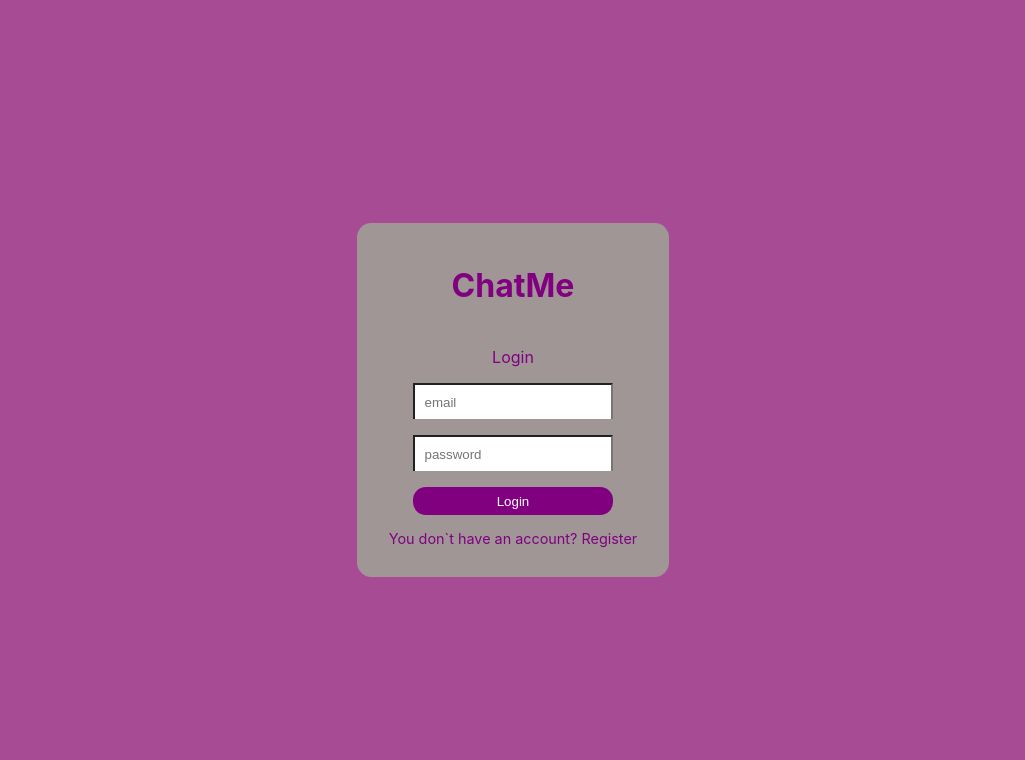
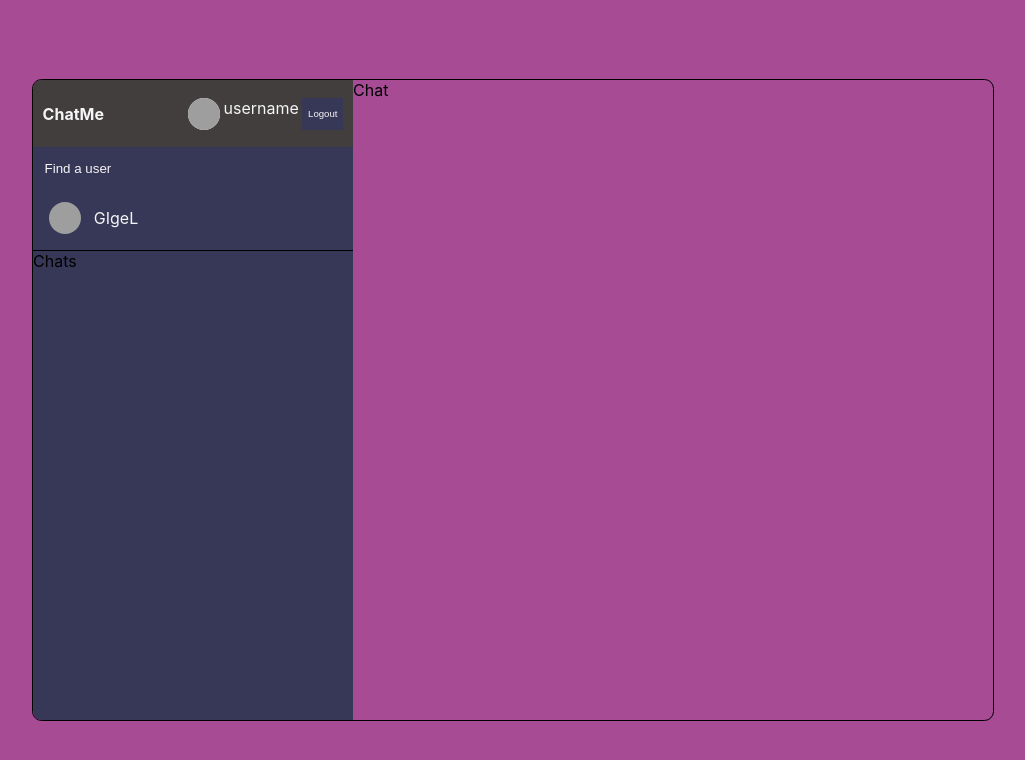
Before and after one commit to Vivy/chat-react, a React (Create React App) app: page / in a window 1280 px wide. Shown: the top 760 px of the page, without its empty margins (127-1152 px from the left). Built offline with nearby package versions, Linux system fonts and the light colour scheme; grey boxes are pictures that could not be loaded.

Commit message:
feat: added some components

```diff
--- a/src/App.js
+++ b/src/App.js
@@ -1,3 +1,4 @@
+import Home from './component/pages/home';
 import Login from './component/pages/login';
 import Register from './component/pages/register';
 import './style.scss';
@@ -5,7 +6,8 @@ import './style.scss';
 const App = () => {
   return (
     // <Register />
-    <Login />
+    // <Login />
+    <Home />
   );
 }
 
--- /dev/null
+++ b/src/component/chat/chat.jsx
@@ -0,0 +1,5 @@
+const Chat = () => {
+  return <div className='chat'>Chat</div>;
+};
+
+export default Chat;
--- /dev/null
+++ b/src/component/chats/chats.jsx
@@ -0,0 +1,5 @@
+const Chats = () => {
+  return <div className='chats'>Chats</div>;
+};
+
+export default Chats;
--- /dev/null
+++ b/src/component/input/input.jsx
@@ -0,0 +1,5 @@
+const Input = () => {
+  return <div>Input</div>;
+};
+
+export default Input;
--- /dev/null
+++ b/src/component/message/message.jsx
@@ -0,0 +1,5 @@
+const Message = () => {
+  return <div>Message</div>;
+};
+
+export default Message;
--- /dev/null
+++ b/src/component/navbar/navbar.jsx
@@ -0,0 +1,17 @@
+const Navbar = () => {
+  return (
+    <div className='navbar'>
+      <span className='logo'>ChatMe</span>
+      <div className='user '>
+        <img
+          src='https://images.pexels.com/photos/14589717/pexels-photo-14589717.jpeg?auto=compress&cs=tinysrgb&w=600&lazy=load'
+          alt='user'
+        />
+        <span>username</span>
+        <button>Logout</button>
+      </div>
+    </div>
+  );
+};
+
+export default Navbar;
--- a/src/component/pages/home.jsx
+++ b/src/component/pages/home.jsx
@@ -0,0 +1,15 @@
+import Chat from '../chat/chat';
+import Sidebar from '../sidebar/sidebar';
+
+const Home = () => {
+  return (
+    <div className='home'>
+      <div className='home__container'>
+        <Sidebar />
+        <Chat />
+      </div>
+    </div>
+  );
+};
+
+export default Home;
--- a/src/component/pages/login.jsx
+++ b/src/component/pages/login.jsx
@@ -2,8 +2,8 @@ import { Form, Formik } from 'formik';
 
 const Login = () => {
   return (
-    <div className='container'>
-      <div className='container__wrapper'>
+    <div className='formContainer'>
+      <div className='formContainer__wrapper'>
         <h2>ChatMe</h2>
         <p className='title'>Login</p>
         <Formik
--- a/src/component/pages/register.jsx
+++ b/src/component/pages/register.jsx
@@ -1,9 +1,10 @@
 import { Form, Formik } from 'formik';
 import { FcAddImage } from 'react-icons/fc';
+
 const Register = () => {
   return (
-    <div className='container'>
-      <div className='container__wrapper'>
+    <div className='formContainer'>
+      <div className='formContainer__wrapper'>
         <h2>ChatMe</h2>
         <p className='title'>Register</p>
         <Formik
--- /dev/null
+++ b/src/component/searchbar/searchbar.jsx
@@ -0,0 +1,20 @@
+const Searchbar = () => {
+  return (
+    <div className='search'>
+      <div className='searchForm'>
+        <input type='text' placeholder='Find a user' />
+      </div>
+      <div className='userChat'>
+        <img
+          src='https://images.pexels.com/photos/14589717/pexels-photo-14589717.jpeg?auto=compress&cs=tinysrgb&w=600&lazy=load'
+          alt=''
+        />
+        <div className='userChatInfo'>
+          <span>GIgeL</span>
+        </div>
+      </div>
+    </div>
+  );
+};
+
+export default Searchbar;
--- /dev/null
+++ b/src/component/sidebar/sidebar.jsx
@@ -0,0 +1,15 @@
+import Chats from '../chats/chats';
+import Navbar from '../navbar/navbar';
+import Searchbar from '../searchbar/searchbar';
+
+const Sidebar = () => {
+  return (
+    <div className='sidebar'>
+      <Navbar />
+      <Searchbar />
+      <Chats />
+    </div>
+  );
+};
+
+export default Sidebar;
--- a/src/style.scss
+++ b/src/style.scss
@@ -1,4 +1,4 @@
-.container {
+.formContainer {
   background: rgb(167, 75, 149);
   display: flex;
   justify-content: center;
@@ -61,3 +61,101 @@
     color: purple;
   }
 }
+
+.home {
+  background: rgb(167, 75, 149);
+  display: flex;
+  justify-content: center;
+  align-items: center;
+  height: 100vh;
+
+  &__container {
+    border: 1px solid black;
+    border-radius: 0.6rem;
+    width: 75%;
+    height: 80%;
+    display: flex;
+    overflow: hidden;
+
+    .sidebar {
+      flex: 1;
+      background-color: rgb(55, 55, 87);
+
+      .navbar {
+        display: flex;
+        justify-content: space-between;
+        background-color: rgb(66, 62, 62);
+        align-items: center;
+        padding: 0.6rem;
+        height: 3rem;
+        color: whitesmoke;
+
+        .logo {
+          font-weight: bold;
+        }
+
+        .user {
+          display: flex;
+          gap: 0.2rem;
+        }
+
+        img {
+          background-color: white;
+          height: 2rem;
+          aspect-ratio: 1/1;
+          border-radius: 50%;
+          object-fit: cover;
+        }
+
+        button {
+          border: none;
+          font-size: 0.6rem;
+          background-color: rgb(55, 55, 87);
+          color: whitesmoke;
+          cursor: pointer;
+        }
+      }
+
+      .search {
+        border-bottom: 1px solid;
+
+        .searchForm {
+          padding: 0.6rem;
+          input {
+            background-color: transparent;
+            border: none;
+            color: white;
+            outline: none;
+
+            &::placeholder {
+              color: whitesmoke;
+            }
+          }
+        }
+        .userChat {
+          display: flex;
+          padding: 1rem;
+          gap: 0.8rem;
+          align-items: center;
+          color: whitesmoke;
+          cursor: pointer;
+
+          &:hover {
+            background-color: rgb(48, 48, 144);
+          }
+
+          img {
+            height: 2rem;
+            aspect-ratio: 1/1;
+            border-radius: 50%;
+            object-fit: cover;
+          }
+        }
+      }
+    }
+
+    .chat {
+      flex: 2;
+    }
+  }
+}
```
